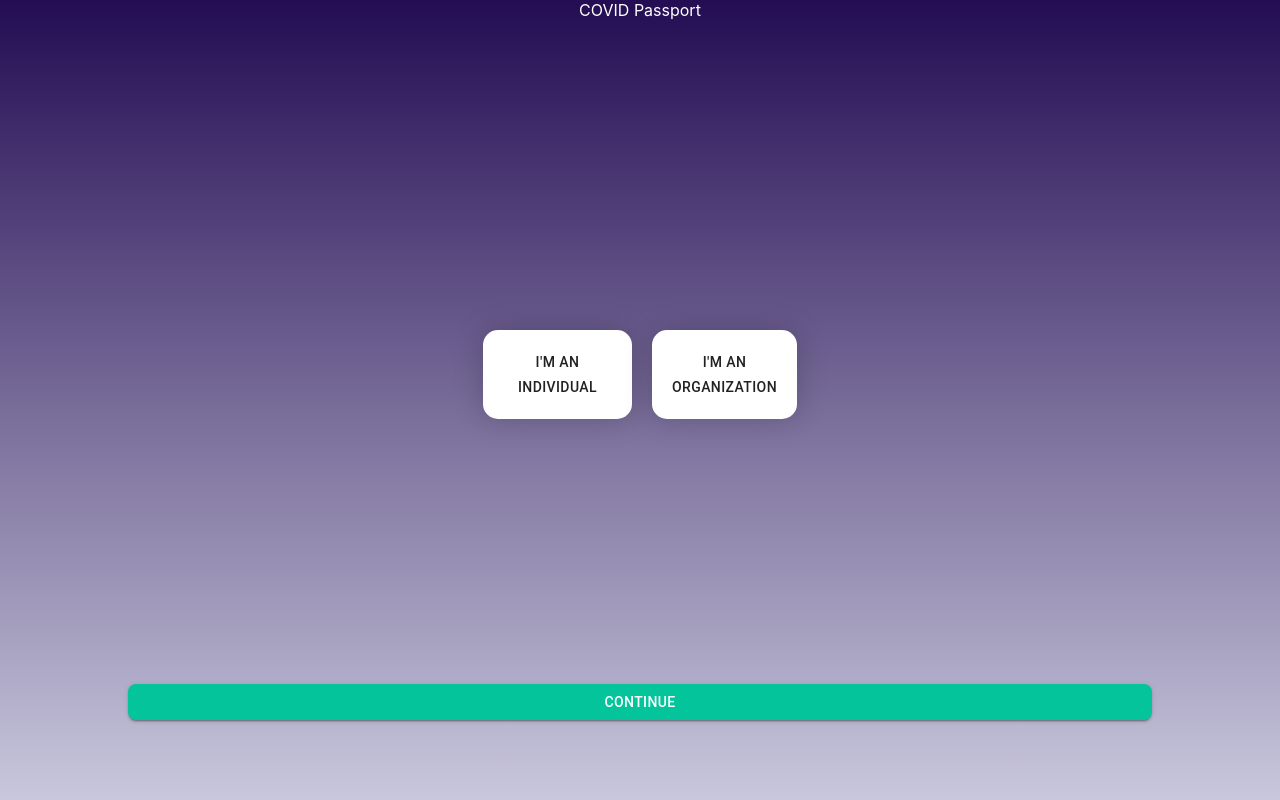
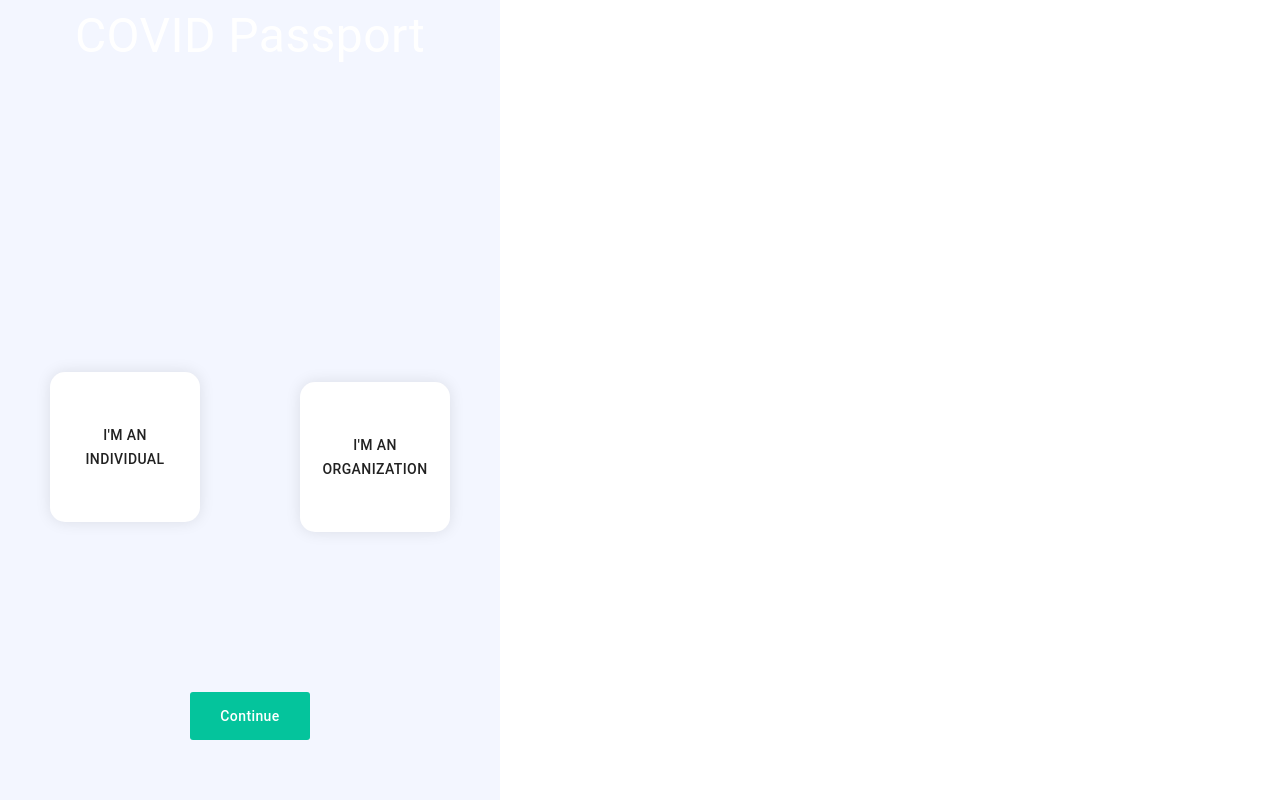
Before and after one commit to ahmedadan/justice-league, a React (Create React App) app in the folder frontend/: page / in a window 1280 px wide. Shown: the top 800 px of the page. Built offline with nearby package versions, Linux system fonts and the light colour scheme.

Commit message:
reformat code and styling changes

```diff
--- a/frontend/package.json
+++ b/frontend/package.json
@@ -10,7 +10,9 @@
     "contentful": "^9.0.0",
     "react": "^17.0.2",
     "react-dom": "^17.0.2",
+    "react-router-dom": "^5.3.0",
     "react-scripts": "4.0.3",
+    "styled-components": "^5.3.1",
     "web-vitals": "^1.1.2"
   },
   "scripts": {
--- /dev/null
+++ b/frontend/src/components/ButtonGreen.js
@@ -0,0 +1,27 @@
+import React from "react";
+import Button from "@material-ui/core/Button";
+import { withStyles } from "@material-ui/core/styles";
+import { alpha } from '@material-ui/core/styles/colorManipulator';
+
+const ButtonGreen = withStyles({
+  root: {
+    backgroundColor: "#04C49C",
+    borderRadius: 3,
+    border: 0,
+    color: "white",
+    '&:hover': {
+        backgroundColor: alpha("#04C49C", 0.6),
+    },
+    height: 48,
+    padding: "0 30px",
+  },
+  label: {
+    textTransform: "capitalize",
+  },
+})(Button);
+
+const ButtonGrad = ({ children }) => {
+  return <ButtonGreen>{children}</ButtonGreen>;
+};
+
+export default ButtonGrad;
--- a/frontend/src/pages/landing.js
+++ b/frontend/src/pages/landing.js
@@ -1,22 +1,93 @@
 import React from 'react';
 import {Button} from '@material-ui/core';
+import { makeStyles } from "@material-ui/core";
+import ButtonGreen from "../components/ButtonGreen.js";
+import Container from "@material-ui/core/Container";
+import Grid from "@material-ui/core/Grid";
+import Typography from "@material-ui/core/Typography";
+// import IndigoWave from "../../assets/IndigoWave.png";
 
-export default
-class LandingPage extends React.Component {
-    render() {
+const useStyles = makeStyles((theme) => ({
+  root: {
+    display: 'inline-block',
+  },
+  container: {
+    maxWidth: '500px'
+  },
+  overall: {
+    justifyContent: 'center',
+    display: "flex",
+    height: "1000px",
+    // backgroundImage: "linear-gradient(#240D53, #F2F6FF)"
+    backgroundColor: "#F3F6FF",
+    maxWidth: '500px',
+    justify:"center"
 
-      return (
-        <div style={{justifyContent: 'center', display: "flex", height: "1000px", backgroundImage: "linear-gradient(#240D53, #F2F6FF)"}}>
-          <a style={{color: "#FFFFFF"}}>COVID Passport</a>
-          <div style={{backgroundColor: "#F3F6FF", "height": "50%"}}>
+  },
+  title: {
+    color: "#FFFFFF",
+    fontSize: "48px"
+  },
+  individualButton: {
+    backgroundColor: "#FFFFFF",
+    color: "#00000",
+    borderRadius:15,
+    padding: 20,
+    boxShadow: "0px 0px 15px rgba(0, 0, 0, 0.1)",
+    width:"150px",
+    height: "150px"
+  },
+  orgButton: {
+    backgroundColor: "#FFFFFF",
+    color: "#00000",
+    borderRadius:15,
+    padding:20,
+    margin:10,
+    boxShadow: "0px 0px 15px rgba(0, 0, 0, 0.1)",
+    width:"150px",
+    height: "150px"
+  },
+  buttonSpacing: {
+    paddingTop: "300px"
+  },
+  continueButtonSpacing: {
+    paddingTop: "150px",
+    justifyContent: "center",
+    paddingBottom: "600px",
+  }
+}));
 
-          </div>
-          <div style={{align: "center", position: "absolute", top: "40%", width: "..", height: ".."}}>
-          <Button variant="contained" style={{backgroundColor: "#FFFFFF", color: "#00000", borderRadius:15, paddingTop:20, paddingBottom:20, paddingLeft:35, paddingRight:35, margin:10, boxShadow: "0px 0px 30px rgba(0, 0, 0, 0.2)"}} className="ind">I'm an<br />individual</Button>
-          <Button variant="contained" style={{backgroundColor: "#FFFFFF", color: "#00000", borderRadius:15, padding:20, margin:10, boxShadow: "0px 0px 30px rgba(0, 0, 0, 0.2)"}} className="org">I'm an<br />organization</Button>
-          </div>
-          <Button variant="contained" style={{backgroundColor: "#04C49C", position: "absolute", bottom: "10%", borderRadius:8, color: "#FFFFFF", width: "80%"}} >Continue</Button>
-        </div>
-      );
-    }
-  }
+export default function LandingPage() {
+  const classes = useStyles();
+
+  return (
+    <div justify="center" className={classes.overall}>
+      <Grid container justify="center">
+        <Grid container justify="center">
+          <Typography className={classes.title}>
+            COVID Passport
+          </Typography>
+        </Grid>
+
+        <Grid container justify="center">
+            <Grid item xs={6} className={classes.buttonSpacing}>
+              <Button className={classes.individualButton}>I'm an<br />individual</Button>
+            </Grid>
+            <Grid item xs={6} className={classes.buttonSpacing}>
+              <Button className={classes.orgButton} >I'm an<br />organization</Button>
+            </Grid>
+          </Grid>
+
+
+
+
+          <Grid container justify="center" className={classes.continueButtonSpacing}>
+            <ButtonGreen>Continue</ButtonGreen>
+          </Grid>
+    </Grid>
+
+    </div>
+
+
+  );
+}
```
Also changed, not shown: frontend/src/pages/Test.js (added, +13 -0 lines), frontend/theme.js (added, +41 -0 lines), frontend/assets/IndigoWave.png (added), 1 other file (tests, documents, lock files or other folders).
